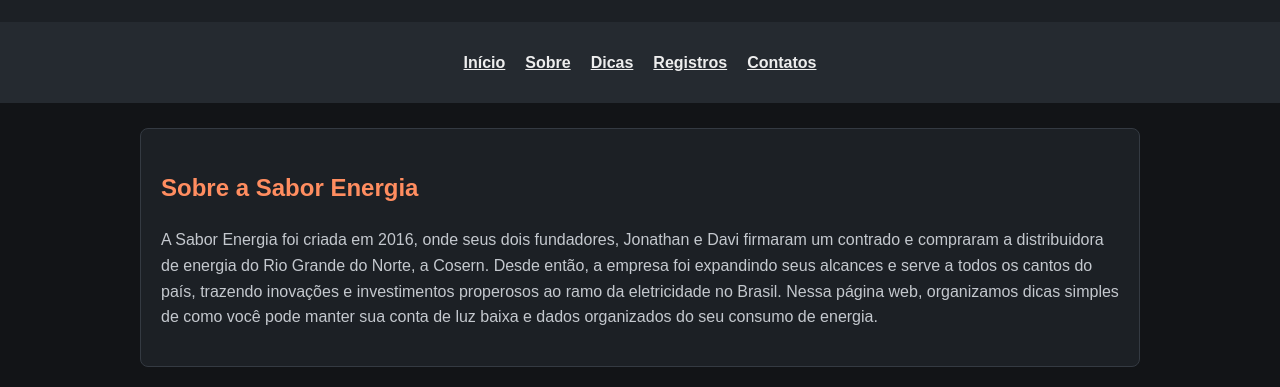
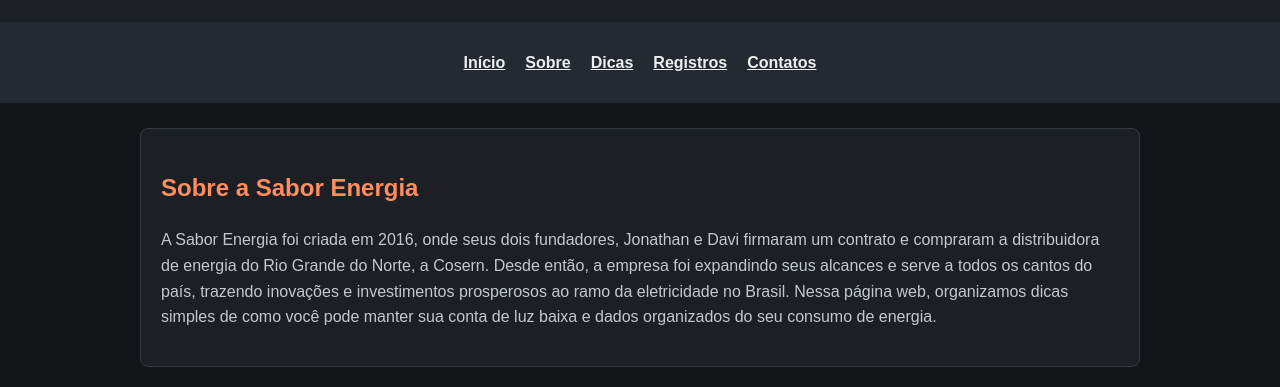
Before and after one commit to milkdeive/SABOR-ENERGIA, a plain HTML site: page index.html in a window 1280 px wide. Shown: the part 413-800 px from the top of the page. Drawn offline with Linux system fonts and the light colour scheme.

Commit message:
super smol update na ortografia de algumas palavras
smol update

```diff
--- a/index.html
+++ b/index.html
@@ -34,8 +34,8 @@
     <main>
         <section id="Sobre" aria-labelledby="titulo-sobre">
             <h2 id="titulo-sobre">Sobre a Sabor Energia</h2>
-            <p>A Sabor Energia foi criada em 2016, onde seus dois fundadores, Jonathan e Davi firmaram um contrado e compraram a distribuidora de energia do Rio Grande do Norte, a Cosern. Desde então,
-                a empresa foi expandindo seus alcances e serve a todos os cantos do país, trazendo inovações e investimentos properosos ao ramo da eletricidade no Brasil. Nessa página web, organizamos dicas simples de como
+            <p>A Sabor Energia foi criada em 2016, onde seus dois fundadores, Jonathan e Davi firmaram um contrato e compraram a distribuidora de energia do Rio Grande do Norte, a Cosern. Desde então,
+                a empresa foi expandindo seus alcances e serve a todos os cantos do país, trazendo inovações e investimentos prosperosos ao ramo da eletricidade no Brasil. Nessa página web, organizamos dicas simples de como
                 você pode manter sua conta de luz baixa e dados organizados do seu consumo de energia.</p>
         </section>
 
```
